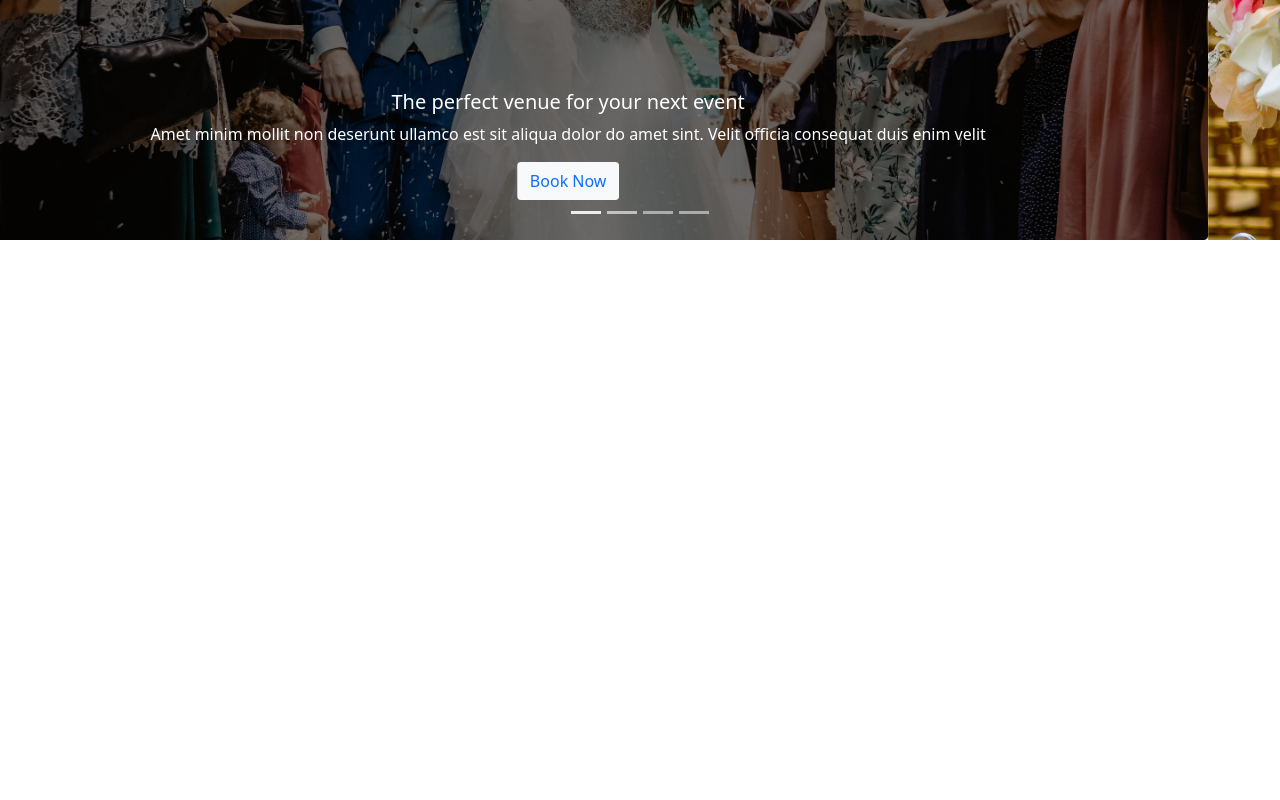
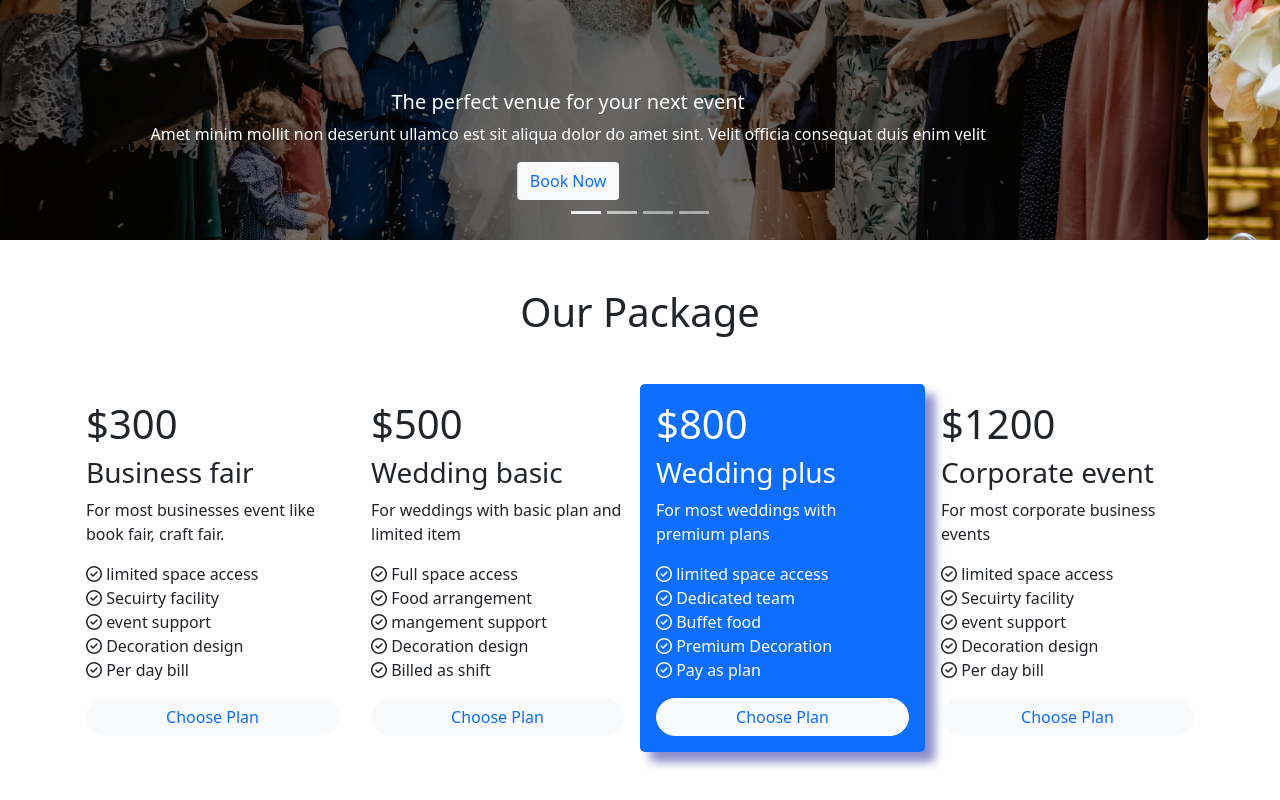
Before and after one commit to mnin-nahid/convention-center, a plain HTML site: page index.html in a window 1280 px wide. Shown: the part 335-1135 px from the top of the page. Before the commit the page ends 800 px from the top, so only its background shows below. Drawn offline with nearby package versions, Linux system fonts and the light colour scheme.

Commit message:
package done

```diff
--- a/css/style.css
+++ b/css/style.css
@@ -0,0 +1,3 @@
+#highlight-package{
+    box-shadow: 10px 10px 10px #1d1d9981;
+}
--- a/index.html
+++ b/index.html
@@ -96,6 +96,82 @@
 
     </header>
     <main>
+      <!-- optional section one start -->
+      <!-- optional section one end -->
+
+      <!-- Our package section start -->
+      <section class="container my-5">
+        <h1 class="text-center">Our Package</h1>
+        <div class="package">
+          <div class="row my-5">
+            <!-- 1st package start -->
+            <div class="col-lg-3 p-3">
+              <h1>$300</h1>
+              <h3>Business fair</h3>
+              <p>For most businesses event
+                like book fair, craft fair.</p>
+              <ul class="list-unstyled">
+                <li><i class="far fa-check-circle"></i> limited space access</li>
+                <li><i class="far fa-check-circle"></i> Secuirty facility</li>
+                <li><i class="far fa-check-circle"></i> event support</li>
+                <li><i class="far fa-check-circle"></i> Decoration design</li>
+                <li><i class="far fa-check-circle"></i> Per day bill</li>
+              </ul>
+              <button type="button" class="btn btn-light w-100 text-primary rounded-pill">Choose Plan</button>
+            </div>
+            <!-- 1st package end -->
+            <!-- 2nd package start -->
+            <div class="col-lg-3 p-3">
+              <h1>$500</h1>
+              <h3>Wedding basic</h3>
+              <p>For weddings with basic plan
+                and limited item</p>
+              <ul class="list-unstyled">
+                <li><i class="far fa-check-circle"></i> Full space access</li>
+                <li><i class="far fa-check-circle"></i> Food arrangement</li>
+                <li><i class="far fa-check-circle"></i> mangement support</li>
+                <li><i class="far fa-check-circle"></i> Decoration design</li>
+                <li><i class="far fa-check-circle"></i> Billed as shift</li>
+              </ul>
+              <button type="button" class="btn btn-light w-100 text-primary rounded-pill">Choose Plan</button>
+            </div>
+            <!-- 2nd package end -->
+            <!-- 3rd package start -->
+            <div id="highlight-package" class="col-lg-3 p-3 bg-primary rounded-3 text-white ">
+              <h1>$800</h1>
+              <h3>Wedding plus</h3>
+              <p>For most weddings with premium plans</p>
+              <ul class="list-unstyled">
+                <li><i class="far fa-check-circle"></i> limited space access</li>
+                <li><i class="far fa-check-circle"></i> Dedicated team</li>
+                <li><i class="far fa-check-circle"></i> Buffet food</li>
+                <li><i class="far fa-check-circle"></i> Premium Decoration</li>
+                <li><i class="far fa-check-circle"></i> Pay as plan</li>
+              </ul>
+              <button type="button" class="btn btn-light w-100 text-primary rounded-pill">Choose Plan</button>
+            </div>
+            <!-- 3rd package end -->
+            <!-- 4th package start -->
+            <div class="col-lg-3 p-3">
+              <h1>$1200</h1>
+              <h3>Corporate event</h3>
+              <p>For most corporate business
+                events</p>
+              <ul class="list-unstyled">
+                <li><i class="far fa-check-circle"></i> limited space access</li>
+                <li><i class="far fa-check-circle"></i> Secuirty facility</li>
+                <li><i class="far fa-check-circle"></i> event support</li>
+                <li><i class="far fa-check-circle"></i> Decoration design</li>
+                <li><i class="far fa-check-circle"></i> Per day bill</li>
+              </ul>
+              <button type="button" class="btn btn-light w-100 text-primary rounded-pill">Choose Plan</button>
+            </div>
+            <!-- 4th package end -->
+
+          </div>
+        </div>
+      </section>
+      <!-- Our package section end -->
 
     </main>
     <footer>
```
